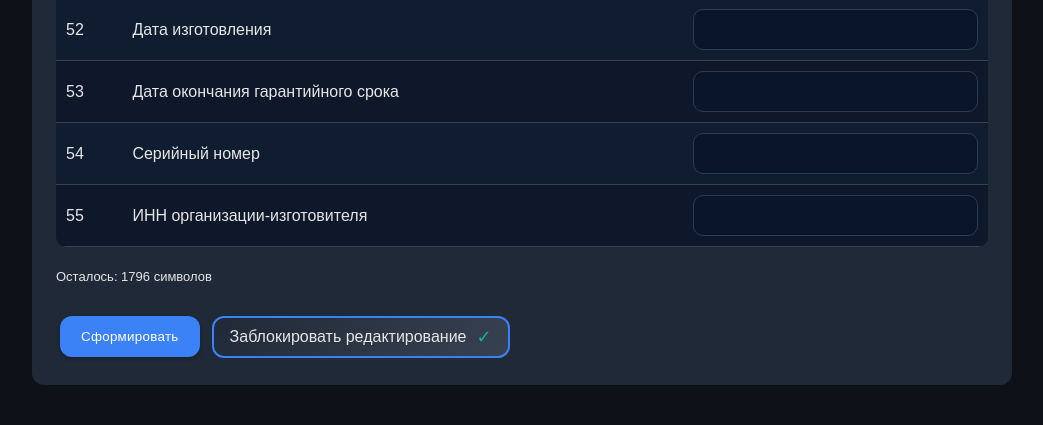
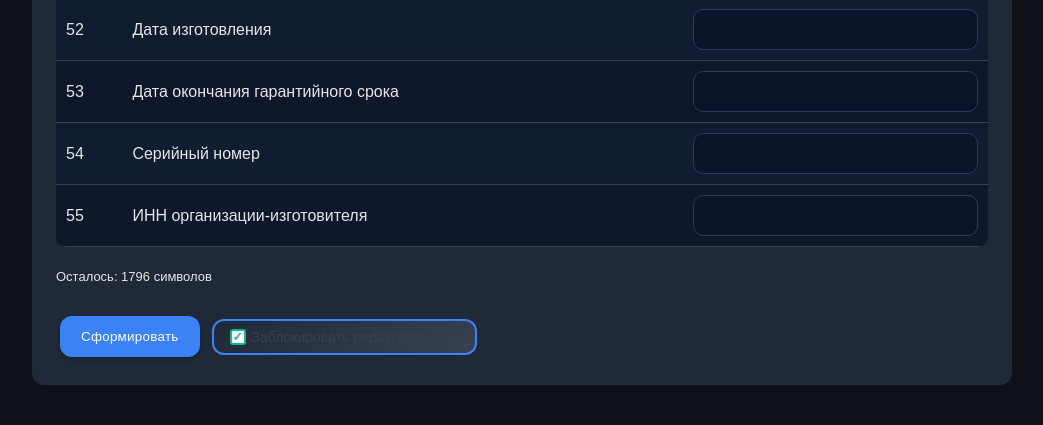
Before and after one commit to aaam1ttt/data6, a Flask app: page /forms/torg12 in a window 1280 px wide. Shown: the part 3511-3936 px from the top of the page, without its empty margins (118-1161 px from the left). Run offline with Flask 3, Linux system fonts and the light colour scheme.

Commit message:
Convert edit permission button to compact green checkbox with text

```diff
--- a/qr-data-main/project_root/app/templates/form_torg12.html
+++ b/qr-data-main/project_root/app/templates/form_torg12.html
@@ -48,10 +48,12 @@
 
     <div style="display:flex;gap:8px;margin-top:12px;align-items:center;flex-wrap:wrap;">
       <button class="btn primary" type="submit" id="submitBtn">Сформировать</button>
-      <label style="display:flex;align-items:center;gap:6px;" id="editToggleLabel">
-        <input type="checkbox" id="readonlyToggle" style="width:auto;">
-        <span id="toggleText">Заблокировать редактирование</span>
-        <span id="toggleIcon" style="color: #10b981;">✓</span>
+      <label style="display:flex;align-items:center;gap:6px;cursor:pointer;user-select:none;" id="editToggleLabel">
+        <input type="checkbox" id="readonlyToggle" style="display:none;">
+        <div id="customCheckbox" style="width:16px;height:16px;border:2px solid #10b981;border-radius:3px;display:flex;align-items:center;justify-content:center;background-color:white;transition:all 0.2s ease;">
+          <span id="checkmark" style="color:#10b981;font-size:12px;font-weight:bold;">✓</span>
+        </div>
+        <span id="toggleText" style="font-size:14px;color:#374151;">Заблокировать редактирование</span>
       </label>
     </div>
   </form>
@@ -196,14 +198,26 @@
   const typeSelect = document.getElementById('t_type');
   const sizeSelect = document.getElementById('t_size');
 
+  const customCheckbox = document.getElementById('customCheckbox');
+  const checkmark = document.getElementById('checkmark');
+
+  // Handle checkbox click on label
+  document.getElementById('editToggleLabel').addEventListener('click', e => {
+    e.preventDefault();
+    readonlyToggle.checked = !readonlyToggle.checked;
+    readonlyToggle.dispatchEvent(new Event('change'));
+  });
+
   readonlyToggle.addEventListener('change', e => {
     const isReadonly = e.target.checked;
     inputs.forEach(i => i.readOnly = isReadonly);
 
     if (isReadonly) {
       toggleText.textContent = 'Разрешить редактирование';
-      toggleIcon.textContent = '🔓';
-      toggleIcon.style.color = '#3b82f6';
+      customCheckbox.style.borderColor = '#3b82f6';
+      customCheckbox.style.backgroundColor = '#3b82f6';
+      checkmark.style.color = 'white';
+      checkmark.textContent = '🔓';
       // Hide code type and size selects when readonly
       typeSelect.style.display = 'none';
       sizeSelect.style.display = 'none';
@@ -211,8 +225,10 @@
       sizeSelect.parentElement.style.display = 'none';
     } else {
       toggleText.textContent = 'Заблокировать редактирование';
-      toggleIcon.textContent = '✓';
-      toggleIcon.style.color = '#10b981';
+      customCheckbox.style.borderColor = '#10b981';
+      customCheckbox.style.backgroundColor = 'white';
+      checkmark.style.color = '#10b981';
+      checkmark.textContent = '✓';
       // Show code type and size selects when editable
       typeSelect.style.display = 'block';
       sizeSelect.style.display = 'block';
```
Also changed, not shown: qr-data-main/project_root/app/templates/form_create_live.html (+13 -17 lines).
